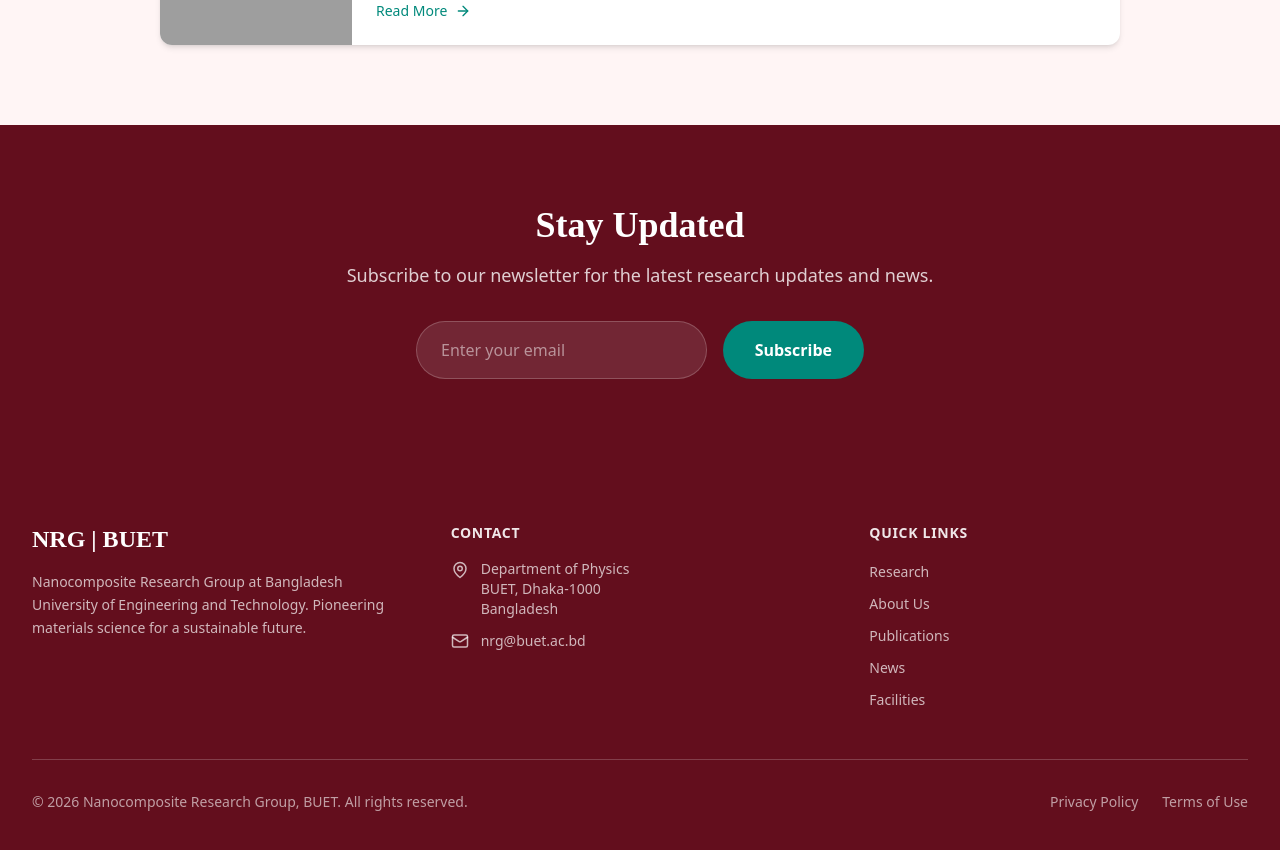
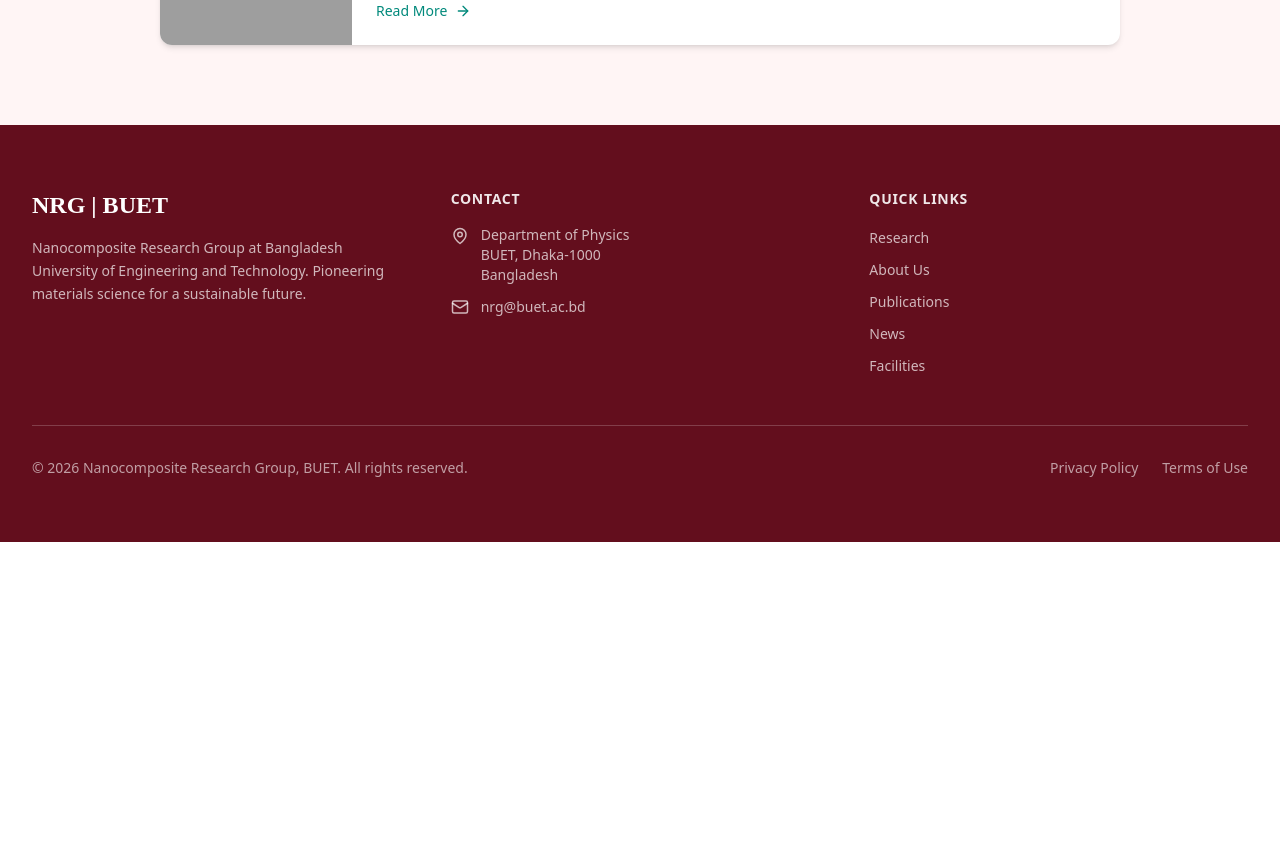
Before and after one commit to tahid02/NRG-lab-buet, a React (Vite) app: page /news in a window 1280 px wide. Shown: the part 2060-2910 px from the top of the page. After the commit the page ends 2602 px from the top, so only its background shows below. Built offline with nearby package versions, Linux system fonts and the light colour scheme; grey boxes are pictures that could not be loaded.

Commit message:
connected removed

```diff
--- a/src/pages/News.tsx
+++ b/src/pages/News.tsx
@@ -275,7 +275,7 @@
         </section>
 
         {/* Newsletter */}
-        <section className="py-20 bg-[#630e1d]">
+        {/* <section className="py-20 bg-[#630e1d]">
           <div className="max-w-4xl mx-auto px-6 lg:px-8 text-center">
             <motion.div
               initial={{ opacity: 0, y: 30 }}
@@ -307,7 +307,7 @@
               </form>
             </motion.div>
           </div>
-        </section>
+        </section> */}
       </main>
     </div>
   );
```
